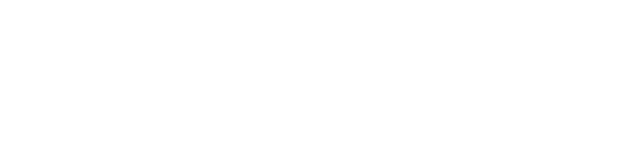
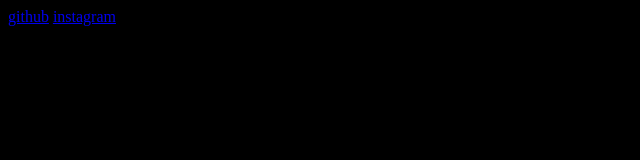
Before and after one commit to baltazarraylane-rgb/portifolio1, a plain HTML site: page index.html in a window 1280 px wide. Shown: the whole page, without its empty margins (0-640 px from the left). Drawn offline with Linux system fonts and the light colour scheme.

Commit message:
Oi
Ighjj

```diff
--- a/index.html
+++ b/index.html
@@ -1,11 +1,25 @@
 <!DOCTYPE html>
 <html lang="en">
-<head>
-    <meta charset="UTF-8">
-    <meta name="viewport" content="width=device-width, initial-scale=1.0">
-    <title>Document</title>
+    <style>
+        body {
+            background-color: black;
+        }
+
+    </style>
+
+
+
+</head>
+        <title>Meu portifolio</title>
 </head>
 <body>
+    <header>
+        <div class="links">
+            <a href="HTTPS://www.github.com/POTIFOLIO1">github</a>
+            <a href="HTTPS://www.instagram.com/raylane¨_baltazar">instagram</a>
+            <a href=""
+        </div>
+    </header>
 
 </body>
 </html>
```
